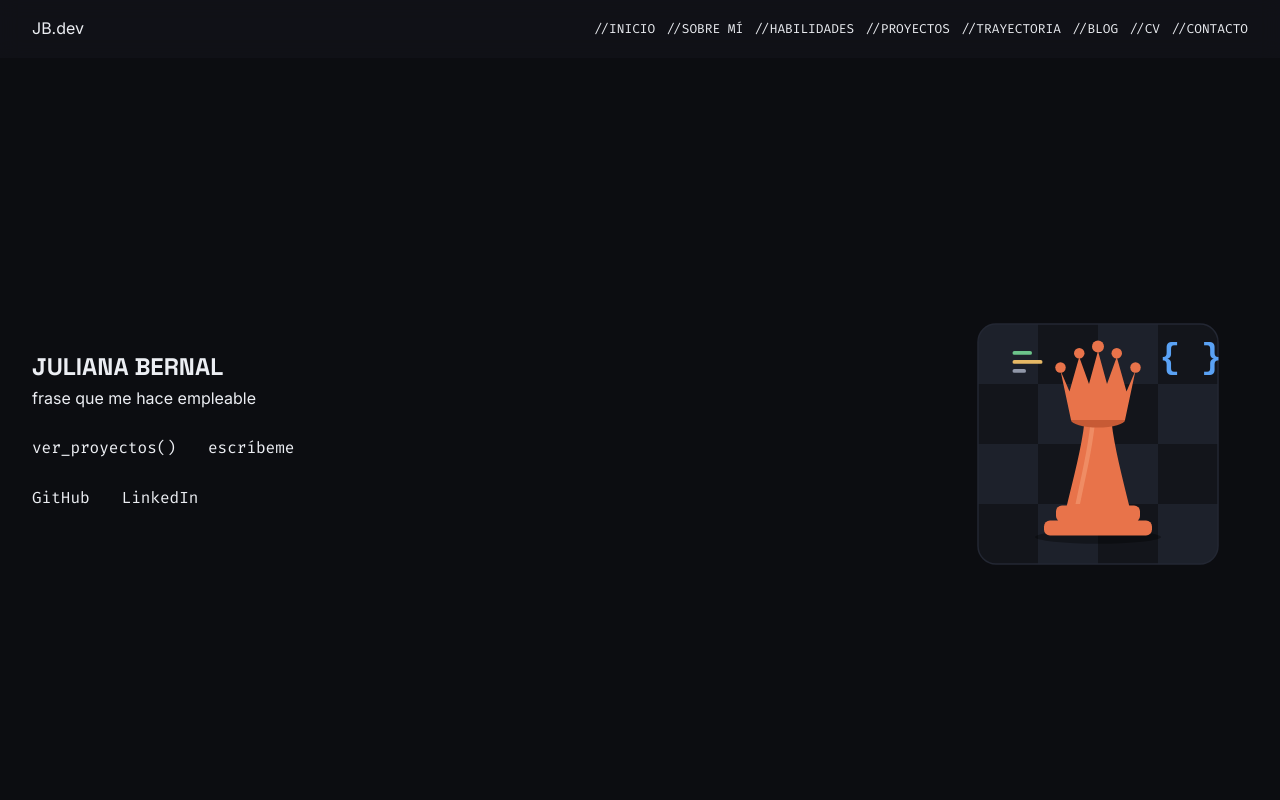
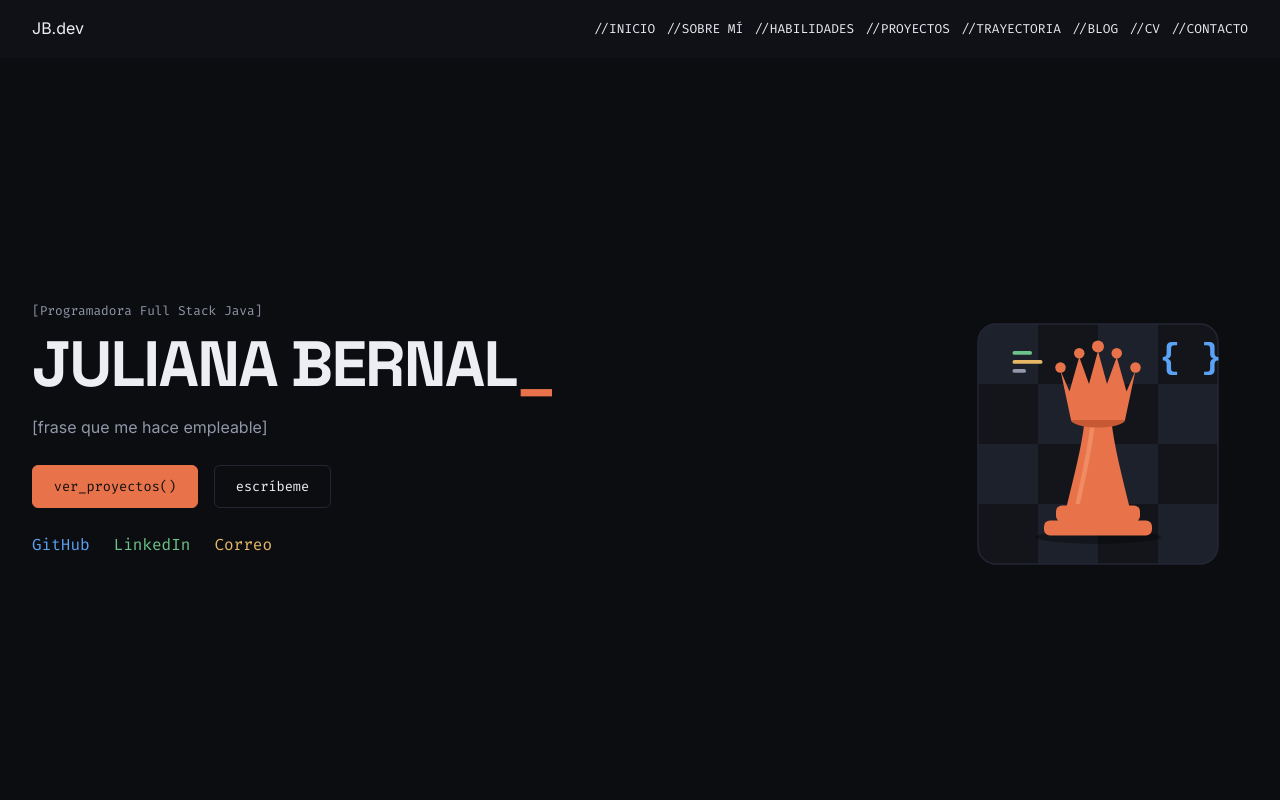
Before and after one commit to jbernalo18/Portafolio-Juliana-Bernal, a plain HTML site: page index.html in a window 1280 px wide. Shown: the top 800 px of the page. Drawn offline with Linux system fonts and the light colour scheme.

Commit message:
feat: acabado visual de la sección de inicio

```diff
--- a/index.html
+++ b/index.html
@@ -31,17 +31,23 @@
         <!--Sección inicio-->
    <section id="inicio">
     <div class="inicio-informacion">
-    <h1>JULIANA BERNAL</h1>
-     <p> frase que me hace empleable</p>
+      <p class="rol">[Programadora Full Stack Java]</p>
+      <h1>JULIANA BERNAL<span class="cursor">_</span></h1>
+      <p class="frase">[frase que me hace empleable]</p>
+
      <div class="botones">
-     <a href="#proyectos">ver_proyectos()</a>
-     <a href="#contacto">escríbeme</a>
+     <a class="boton boton-principal" href="#proyectos">ver_proyectos()</a>
+     <a class="boton boton-secundario" href="#contacto">escríbeme</a>
      </div>
-     <div class="botones">
-     <a href="https://github.com/jbernalo18" target="_blank" rel="noopener noreferrer">GitHub</a>
-     <a href="https://www.linkedin.com/in/juliana-bernal-ortiz-backend/" target="_blank" rel="noopener noreferrer">LinkedIn</a>
-        </div>
-        </div>
+
+      <div class="enlaces-sociales">
+        <a href="https://github.com/jbernalo18" target="_blank" rel="noopener noreferrer">GitHub</a>
+        <a href="https://www.linkedin.com/in/juliana-bernal-ortiz-backend/" target="_blank" rel="noopener noreferrer">LinkedIn</a>
+        <a href="mailto:julianabernal.7@gmail.com">Correo</a>
+      </div>
+    </div>
+
+
         <div class="inicio-imagen">
         <img src="./Files/Images/ilustracion-inicio.svg" alt="Reina de ajedrez naranja sobre tablero de ajedrez" class="inicio-imagen">
         </div>
--- a/style.css
+++ b/style.css
@@ -1,5 +1,4 @@
     /*Variables CSS*/
-
 :root {
     --fondo: #0c0d11;
     --superficie: #13151b;
@@ -24,71 +23,133 @@
 
 /*Estilos generales*/
 body {
-        background-color: var(--fondo); /* Color de fondo */
-        color: var(--texto); /* Color del texto */
-        font-family: var(--fuente-texto); /* Fuente para el texto */
-        line-height: 1.6; /* Altura de línea para mejorar la legibilidad */
+    background-color: var(--fondo);
+    /* Color de fondo */
+    color: var(--texto);
+    /* Color del texto */
+    font-family: var(--fuente-texto);
+    /* Fuente para el texto */
+    line-height: 1.6;
+    /* Altura de línea para mejorar la legibilidad */
 }
 
 /*Suavizar menú*/
 html {
-        scroll-behavior: smooth; /* Suavizar el desplazamiento al hacer clic en los enlaces del menú */
+    scroll-behavior: smooth;
+    /* Suavizar el desplazamiento al hacer clic en los enlaces del menú */
 }
 
-    header{ /* Estilos para el encabezado */
+header {
+    /* Estilos para el encabezado */
     display: flex;
-        justify-content: space-between; /* Alinear elementos a los extremos */
-        align-items: center; /* Centrar verticalmente los elementos */
-        padding: 1rem 2rem; /* Espaciado interno */
-        position: sticky; /* Hacer que el encabezado sea fija al desplazarse */
-        top: 0; /* Posición desde la parte superior */
-        width: 100%; /* Ancho completo */
-        z-index: 1000; /* Asegurar que esté por encima de otros elementos */
-        background-color: color-mix(in srgb, var(--superficie) 70%, transparent); /* Fondo semitransparente */
-        backdrop-filter: blur(10px); /* Efecto de desenfoque */
+    justify-content: space-between;
+    /* Alinear elementos a los extremos */
+    align-items: center;
+    /* Centrar verticalmente los elementos */
+    padding: 1rem 2rem;
+    /* Espaciado interno */
+    position: sticky;
+    /* Hacer que el encabezado sea fija al desplazarse */
+    top: 0;
+    /* Posición desde la parte superior */
+    width: 100%;
+    /* Ancho completo */
+    z-index: 1000;
+    /* Asegurar que esté por encima de otros elementos */
+    background-color: color-mix(in srgb, var(--superficie) 70%, transparent);
+    /* Fondo semitransparente */
+    backdrop-filter: blur(10px);
+    /* Efecto de desenfoque */
 }
 
-    h1, h2, h3 { /* Estilos para secciones */
-        font-family: var(--fuente-titulos); /* Fuente para títulos */
-        font-weight: 700; /* Negrita */
+h1, h2, h3 {
+    /* Estilos para secciones */
+    font-family: var(--fuente-titulos);
+    /* Fuente para títulos */
+    font-weight: 700;
+    /* Negrita */
 }
 
 
 .navLinks {
-        list-style: none; /* Eliminar viñetas de la lista */
-        display: flex; /* Mostrar los elementos de la lista en línea */
-        gap: 0.7rem; /* Espacio entre los elementos de la lista */
-        font-size: 0.8rem; /* Tamaño de fuente */
+    list-style: none;
+    /* Eliminar viñetas de la lista */
+    display: flex;
+    /* Mostrar los elementos de la lista en línea */
+    gap: 0.7rem;
+    /* Espacio entre los elementos de la lista */
+    font-size: 0.8rem;
+    /* Tamaño de fuente */
 
 }
 
 a {
-        text-decoration: none; /* Eliminar subrayado de los enlaces */
-        color: var(--texto); /* Color del texto */
-        font-family: var(--fuente-monospace); /* Fuente monoespaciada */
+    text-decoration: none;
+    /* Eliminar subrayado de los enlaces */
+    color: var(--texto);
+    /* Color del texto */
+    font-family: var(--fuente-monospace);
+    /* Fuente monoespaciada */
 }
 
 a:hover {
-        color: var(--naranja); /* Color al pasar el ratón */
+    color: var(--naranja);
+    /* Color al pasar el ratón */
 }
 
 section {
-        padding: 4rem 2rem; /*espaciado de todas las secciones*/
-        scroll-margin-top: 4rem; /* Ajusta este valor según la altura de tu encabezado (875*57)*/
+    padding: 4rem 2rem;
+    /*espaciado de todas las secciones*/
+    scroll-margin-top: 4rem;
+    /* Ajusta este valor según la altura de tu encabezado (875*57)*/
 }
 
 .botones {
-        display: flex; /* Mostrar los botones en línea */
-        gap: 2rem; /* Espacio entre los botones */
-        margin-top: 1.5rem; /* Espacio superior */
+    display: flex;
+    /* Mostrar los botones en línea */
+    gap: 1rem;
+    /* Espacio entre los botones */
+    margin-top: 1.5rem;
+    /* Espacio superior */
 }
 
+.boton {
+    display: inline-block; /*ayuda a recibir bien el padding ya que es un enlace*/
+    padding: 0.6rem 1.3rem;
+    border-radius: 6px;
+    font-size: 0.85rem;
+    transition: border-color 0.2s, filter 0.2s;
+}
+
+.boton-principal {
+    background-color: var(--naranja);
+    color: #14100d;
+    border: 1px solid var(--naranja);
+}
+
+.boton-principal:hover {
+    color: #14100d; /*Se mantiene el color del texto*/
+    filter: brightness(1.1); /*Aplica un poco de brillo*/
+}
+
+.boton-secundario {
+    border: 1px solid var(--lineas-bordes);
+}
+
+.boton-secundario:hover {
+    border-color: var(--naranja);
+}
 #inicio {
-       min-height: calc(100vh - 57px); /* Altura mínima de la sección*/
-       display: flex; /* Mostrar los elementos en línea */
-       align-items: center; /* Centrar verticalmente los elementos */
-       justify-content: space-between; /* Centrar horizontalmente los elementos */
-       padding: 2rem; /* Espaciado interno */
+    min-height: calc(100vh - 57px);
+    /* Altura mínima de la sección*/
+    display: flex;
+    /* Mostrar los elementos en línea */
+    align-items: center;
+    /* Centrar verticalmente los elementos */
+    justify-content: space-between;
+    /* Centrar horizontalmente los elementos */
+    padding: 2rem;
+    /* Espaciado interno */
 }
 
 .inicio-imagen img {
@@ -98,8 +159,10 @@
 }
 
 #sobremi {
-       padding: 4rem 2rem; /* Espaciado interno */
+    padding: 4rem 2rem;
+    /* Espaciado interno */
 }
+
 .sobremi-contenido {
     display: flex;
     align-items: center;
@@ -108,7 +171,8 @@
 }
 
 .sobre-mi-img {
-        flex: 0 0  20rem; /*Columna de la foto ancho de partida de 20 rem*/
+    flex: 0 0 20rem;
+    /*Columna de la foto ancho de partida de 20 rem*/
 
 }
 
@@ -118,15 +182,64 @@
 }
 
 .sobre-mi-img img {
-        display:block; /*se elimina el hueco de la base*/
-        width: 100%; /*hace que la imagen ocupe el ancho de la caja*/
-        aspect-ratio: 1 / 1; /*hace que el alto sea igual que el ancho*/
-        object-fit: cover; /*llenar el cuadrado sin estirar */
-        border-radius: 20px; /*manejo de borde redondeado acorde con primera img*/
-        border: 1px solid var(--lineas-bordes); /*borde fino*/
+    display: block;
+    /*se elimina el hueco de la base*/
+    width: 100%;
+    /*hace que la imagen ocupe el ancho de la caja*/
+    aspect-ratio: 1 / 1;
+    /*hace que el alto sea igual que el ancho*/
+    object-fit: cover;
+    /*llenar el cuadrado sin estirar */
+    border-radius: 20px;
+    /*manejo de borde redondeado acorde con primera img*/
+    border: 1px solid var(--lineas-bordes);
+    /*borde fino*/
 }
 
 h2 {
     font-size: 2rem;
-        margin-bottom: 2rem; /*separacion del titulo del contenido que sigue*/
+    margin-bottom: 2rem;
+    /*separacion del titulo del contenido que sigue*/
 }
+
+.rol {
+    font-family: var(--fuente-monospace);
+    font-size: 0.8rem;
+    color: var(--texto-suave);
+}
+
+h1 {
+    font-size: clamp(2.5rem, 6vw, 4rem); /*clamp: el titulo crece con el ancho de la pantalla, con limites (min y max)*/
+    letter-spacing: -1.8px; /*Junta un poco el texto*/
+    line-height: 1.1; /*alto de espacios, hacer lineas más pegadas*/
+    margin: 0.5rem 0 1rem;
+}
+
+.frase {
+    color: var(--texto-suave);
+    max-width: 45ch; /*ancho de caracteres para limitar el numero de letras por linea*/
+}
+
+.cursor {
+    color: var(--naranja); /*Aplicamos el color el cursor*/
+    animation: parpadeo 1s steps(1) infinite; /*nombre duracion tipo repeticiones cada ciclo de 1 segundo*/
+}
+
+@keyframes parpadeo { /*se define la animacion*/
+    50% { opacity: 0;}  /*a mitad del ciclo elemento se vuelve invisible*/
+}
+
+.enlaces-sociales {
+    display: flex;
+    gap: 1.5rem; /*espaciado*/
+    margin-top: 1.5rem;
+    font-size: o.85rem;
+}
+
+.enlaces-sociales a:nth-child(1) { color: var(--azul); } /*elegimos el hijo 1 y cabiamos el color a azul*/
+.enlaces-sociales a:nth-child(2) { color: var(--verde); } /*elegimos el hijo 2 y cambiamos el color a verde*/
+.enlaces-sociales a:nth-child(3) { color: var(--ocre); } /*elegimos el hijo 2 y cambiamos el color a ocre*/
+
+.enlaces-sociales a:hover {
+    opacity: 0.7;
+}
```
Lines whose indentation alone changed are shown as unchanged.
